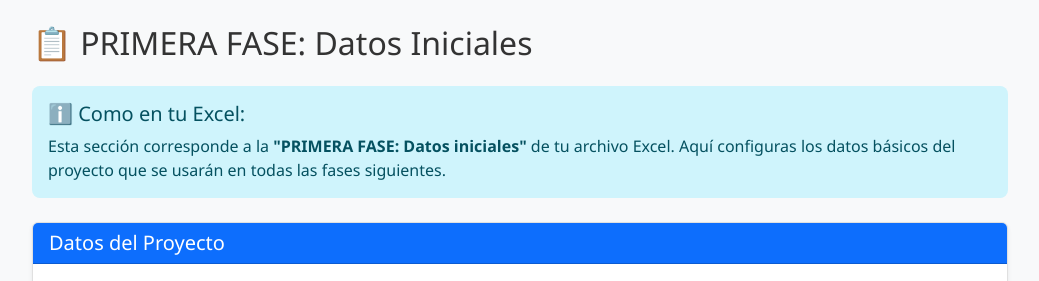
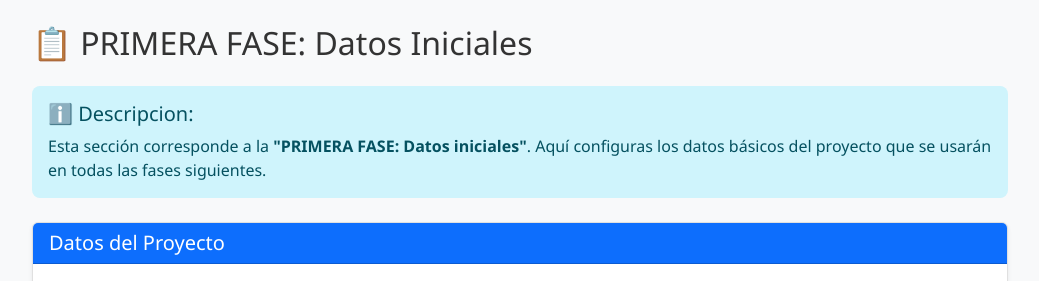
Before and after one commit to DCodeVega/proyecto-pep-v2, a Flask app: page /proyecto/datos-iniciales in a window 1280 px wide. Shown: the part 60-341 px from the top of the page, without its empty margins (120-1159 px from the left). Run offline with Flask 3, Linux system fonts and the light colour scheme; data that the repository does not hold is empty.

Commit message:
Update heading and description in datos_iniciales.html

```diff
--- a/templates/proyecto/datos_iniciales.html
+++ b/templates/proyecto/datos_iniciales.html
@@ -13,8 +13,8 @@
 
         <!-- Información del Excel -->
         <div class="alert alert-info mb-4">
-            <h5 class="alert-heading">ℹ️ Como en tu Excel:</h5>
-            <p class="mb-0">Esta sección corresponde a la <strong>"PRIMERA FASE: Datos iniciales"</strong> de tu archivo Excel.
+            <h5 class="alert-heading">ℹ️ Descripcion:</h5>
+            <p class="mb-0">Esta sección corresponde a la <strong>"PRIMERA FASE: Datos iniciales"</strong>.
             Aquí configuras los datos básicos del proyecto que se usarán en todas las fases siguientes.</p>
         </div>
 
```
